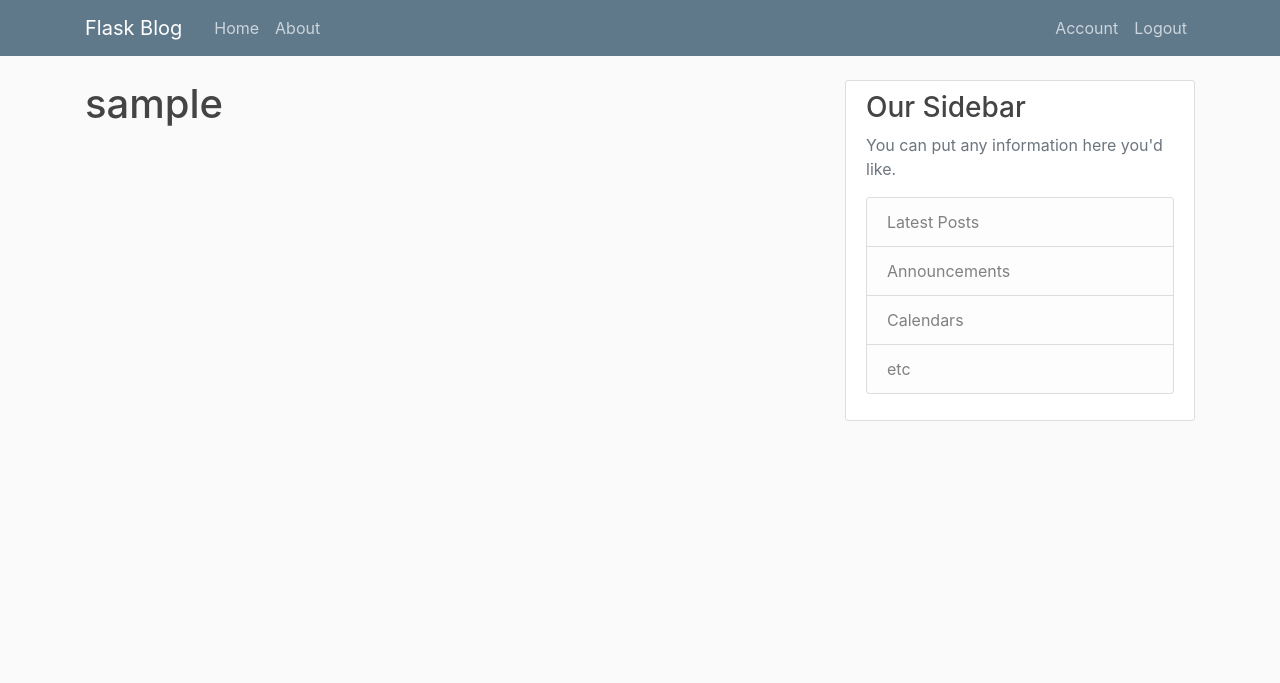
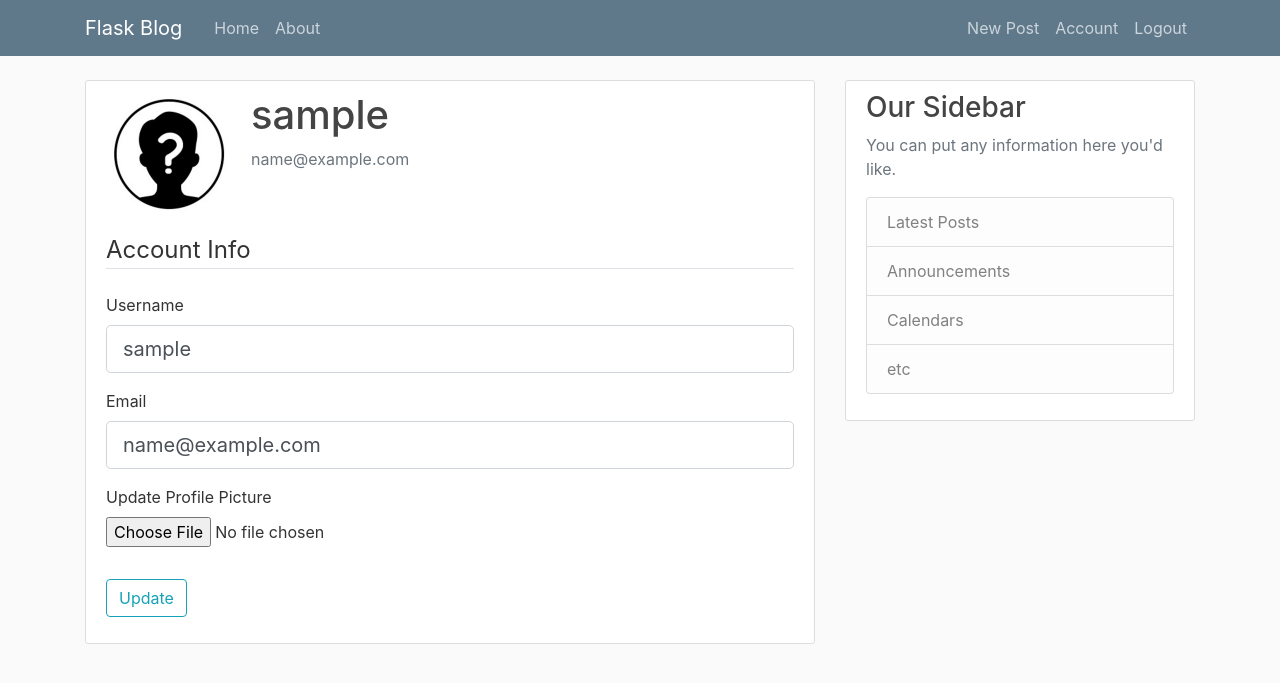
Before and after one commit to stropczyk/flaskblog, a Flask app: page /account in a window 1280 px wide. Shown: the top 683 px of the page. Run offline with Flask 2, Linux system fonts and the light colour scheme; a user stored in the database is signed in; a database or web service that is not in the repository returns one stand-in record (values such as "Sample title"); some libraries are stand-ins or nearby versions.

Commit message:
problem ze zdjeciem uzytkownika

```diff
--- a/flaskblog/forms.py
+++ b/flaskblog/forms.py
@@ -1,5 +1,7 @@
 from flask_wtf import FlaskForm
-from wtforms import StringField, PasswordField, SubmitField, BooleanField
+from flask_wtf.file import FileField, FileAllowed
+from flask_login import current_user
+from wtforms import StringField, PasswordField, SubmitField, BooleanField, TextAreaField
 from wtforms.validators import DataRequired, Length, Email, EqualTo, ValidationError
 from flaskblog import db
 
@@ -33,3 +35,31 @@ class LoginForm(FlaskForm):
                              validators=[DataRequired()])
     remember = BooleanField('Remember Me')
     submit = SubmitField('Login')
+
+
+class UpdateAccountForm(FlaskForm):
+    username = StringField('Username',
+                           validators=[DataRequired(), Length(min=2, max=20)])
+    email = StringField('Email',
+                        validators=[DataRequired(), Email()])
+    picture = FileField('Update Profile Picture',
+                        validators=[FileAllowed(['jpg', 'png'])])
+    submit = SubmitField('Update')
+
+    def validate_username(self, username):
+        if username.data != current_user.username:
+            user = db.cx['flaskblog']['users'].find_one({"username": username.data})
+            if user:
+                raise ValidationError('That username is taken. Please choose a different one.')
+
+    def validate_email(self, email):
+        if email.data != current_user.email:
+            user = db.cx['flaskblog']['users'].find_one({"email": email.data})
+            if user:
+                raise ValidationError('That email is taken. Please choose a different one.')
+
+
+class PostForm(FlaskForm):
+    title = StringField('Title', validators=[DataRequired()])
+    content = TextAreaField('Content', validators=[DataRequired()])
+    submit = SubmitField('Post')
--- a/flaskblog/models.py
+++ b/flaskblog/models.py
@@ -2,8 +2,10 @@ from flaskblog import db, login_manager
 
 
 class User:
-    def __init__(self, username):
+    def __init__(self, username, email, image_file='default.jpg'):
         self.username = username
+        self.email = email
+        self.image_file = image_file
 
     @staticmethod
     def is_authenticated():
@@ -24,4 +26,4 @@ class User:
     def load_user(username):
         user = db.cx['flaskblog']['users'].find_one({"username": username})
         if user:
-            return User(username=user['username'])
+            return User(username=user['username'], email=user['email'])
--- a/flaskblog/routes.py
+++ b/flaskblog/routes.py
@@ -1,22 +1,11 @@
+import os
+import secrets
+from datetime import datetime
 from flask import render_template, url_for, flash, redirect, request
 from flaskblog import app, db, b_crypt
-from flaskblog.forms import RegistrationForm, LoginForm
+from flaskblog.forms import RegistrationForm, LoginForm, UpdateAccountForm, PostForm
 from flaskblog.models import User
 from flask_login import login_user, current_user, logout_user, login_required
-
-
-posts = [
-    {'author': 'Karol Stropek',
-     'title': 'Blog Post 1',
-     'content': 'First post content',
-     'date_posted': 'January 20, 2020'
-    },
-    {'author': 'Jane Doe',
-     'title': 'Blog Post 2',
-     'content': 'Second post content',
-     'date_posted': 'January 21, 2020'
-    }
-]
 
 
 @app.route("/login", methods=['GET', 'POST'])
@@ -27,7 +16,7 @@ def login():
     if form.validate_on_submit():
         user = db.cx['flaskblog']['users'].find_one({"username": form.username.data})
         if user and b_crypt.check_password_hash(user['password'], form.password.data):
-            user_object = User(username=user['username'])
+            user_object = User(username=user['username'], email=user['email'])
             login_user(user_object, remember=form.remember.data)
             next_page = request.args.get('next')
             return redirect(next_page) if next_page else redirect(url_for('home'))
@@ -45,6 +34,7 @@ def logout():
 @app.route("/")
 @app.route("/home")
 def home():
+    posts = db.cx.flaskblog.posts.find()
     return render_template('home.html', posts=posts)
 
 
@@ -71,7 +61,63 @@ def register():
     return render_template('register.html', title='Register', form=form)
 
 
-@app.route("/account")
+def save_picture(form_picture):
+    random_hex = secrets.token_hex(8)
+    _, f_extension = os.path.splitext(form_picture.filename)
+    picture_filename = random_hex + f_extension
+    picture_path = os.path.join(app.root_path, 'static/profile_pics', picture_filename)
+    form_picture.save(picture_path)
+
+    return picture_filename
+
+
+@app.route("/account", methods=['GET', 'POST'])
 @login_required
 def account():
-    return render_template('account.html', title='Account')
+    form = UpdateAccountForm()
+    if form.validate_on_submit():
+        if form.picture.data:
+            picture_file = save_picture(form.picture.data)
+            db.save_file(picture_file, form.picture.data)
+            db.cx['flaskblog']['users'].update_one(
+                {'username': current_user.username},
+                {"$set": {'picture': picture_file}}
+            )
+            current_user.image_file = picture_file
+        db.cx['flaskblog']['users'].update_one(
+            {'username': current_user.username},
+            {"$set": {'username': form.username.data}}
+        )
+        db.cx['flaskblog']['users'].update_one(
+            {'email': current_user.email},
+            {"$set": {'email': form.email.data}}
+        )
+        flash('Your account has been updated!', 'success')
+        return redirect(url_for('account'))
+    elif request.method == 'GET':
+        form.username.data = current_user.username
+        form.email.data = current_user.email
+    user = db.cx['flaskblog']['users'].find_one({"username": current_user.username})
+ #   if user['picture']:
+  #      image_file = current_user.image_file
+   # else:
+    image_file = url_for('static', filename='profile_pics/' + current_user.image_file)
+    return render_template('account.html', title='Account',
+                           image_file=image_file, form=form)
+
+
+@app.route("/post/new", methods=['GET', 'POST'])
+@login_required
+def new_post():
+    form = PostForm()
+    if form.validate_on_submit():
+        db.cx.flaskblog.posts.insert_one({
+            "title": form.title.data,
+            "content": form.content.data,
+#            "author": current_user,
+            "date_posted": datetime.utcnow()
+        }
+        )
+        flash('Your post has been created!', 'success')
+        return redirect(url_for('home'))
+    return render_template('create_post.html', title='New Post', form=form)
--- a/flaskblog/templates/account.html
+++ b/flaskblog/templates/account.html
@@ -1,4 +1,57 @@
 {% extends "layout.html" %}
 {% block content %}
-    <h1>{{ current_user.username }}</h1>
+    <div class="content-section">
+        <div class="media">
+            <img class="rounded-circle account-img" src="{{ image_file }}">
+            <div class="media-body">
+                <h2 class="account-heading">{{ current_user.username }}</h2>
+                <p class="text-secondary">{{ current_user.email }}</p>
+            </div>
+        </div>
+            <form method="POST" action="" enctype="multipart/form-data">
+                {{ form.hidden_tag() }}
+                <fieldset class="form-group">
+                    <legend class="border-bottom mb-4">Account Info</legend>
+                    <div class="form-group">
+                        {{ form.username.label(class="form-control-label") }}
+
+                        {% if form.username.errors %}
+                            {{ form.username(class="form-control form-control-lg is-invalid") }}
+                            <div class="invalid-feedback">
+                                {% for error in form.username.errors %}
+                                    <span>{{ error }}</span>
+                                {% endfor %}
+                            </div>
+                        {% else %}
+                            {{ form.username(class="form-control form-control-lg") }}
+                        {% endif %}
+                    </div>
+                    <div class="form-group">
+                        {{ form.email.label(class="form-control-label") }}
+                        {% if form.email.errors %}
+                            {{ form.email(class="form-control form-control-lg is-invalid") }}
+                            <div class="invalid-feedback">
+                                {% for error in form.email.errors %}
+                                    <span>{{ error }}</span>
+                                {% endfor %}
+                            </div>
+                        {% else %}
+                            {{ form.email(class="form-control form-control-lg") }}
+                        {% endif %}
+                    </div>
+                    <div class="form-group">
+                        {{ form.picture.label() }}
+                        {{ form.picture(class="form-control-file") }}
+                        {% if form.picture.errors %}
+                            {% for error in form.picture.errors %}
+                            <span class="text-danger">{{ error }}</span></br>
+                            {% endfor %}
+                        {% endif %}
+                    </div>
+                </fieldset>
+                <div class="form-group">
+                    {{ form.submit(class="btn btn-outline-info") }}
+                </div>
+            </form>
+    </div>
 {% endblock content %}
--- a/flaskblog/templates/home.html
+++ b/flaskblog/templates/home.html
@@ -5,7 +5,7 @@
           <div class="media-body">
             <div class="article-metadata">
               <a class="mr-2" href="#">{{ post.author }}</a>
-              <small class="text-muted">{{ post.date_posted }}</small>
+              <small class="text-muted">{{ post.date_posted.strftime('%d-%m-%Y') }}</small>
             </div>
             <h2><a class="article-title" href="#">{{ post.title }}</a></h2>
             <p class="article-content">{{ post.content }}</p>
--- a/flaskblog/templates/layout.html
+++ b/flaskblog/templates/layout.html
@@ -32,6 +32,7 @@
             <!-- Navbar Right Side -->
             <div class="navbar-nav">
                 {% if current_user.is_authenticated %}
+                    <a class="nav-item nav-link" href="{{ url_for('new_post') }}">New Post</a>
                     <a class="nav-item nav-link" href="{{ url_for('account') }}">Account</a>
                     <a class="nav-item nav-link" href="{{ url_for('logout') }}">Logout</a>
                 {% else %}
```
Also changed, not shown: flaskblog/templates/create_post.html (added, +40 -0 lines), flaskblog/static/profile_pics/default.jpg (added).
